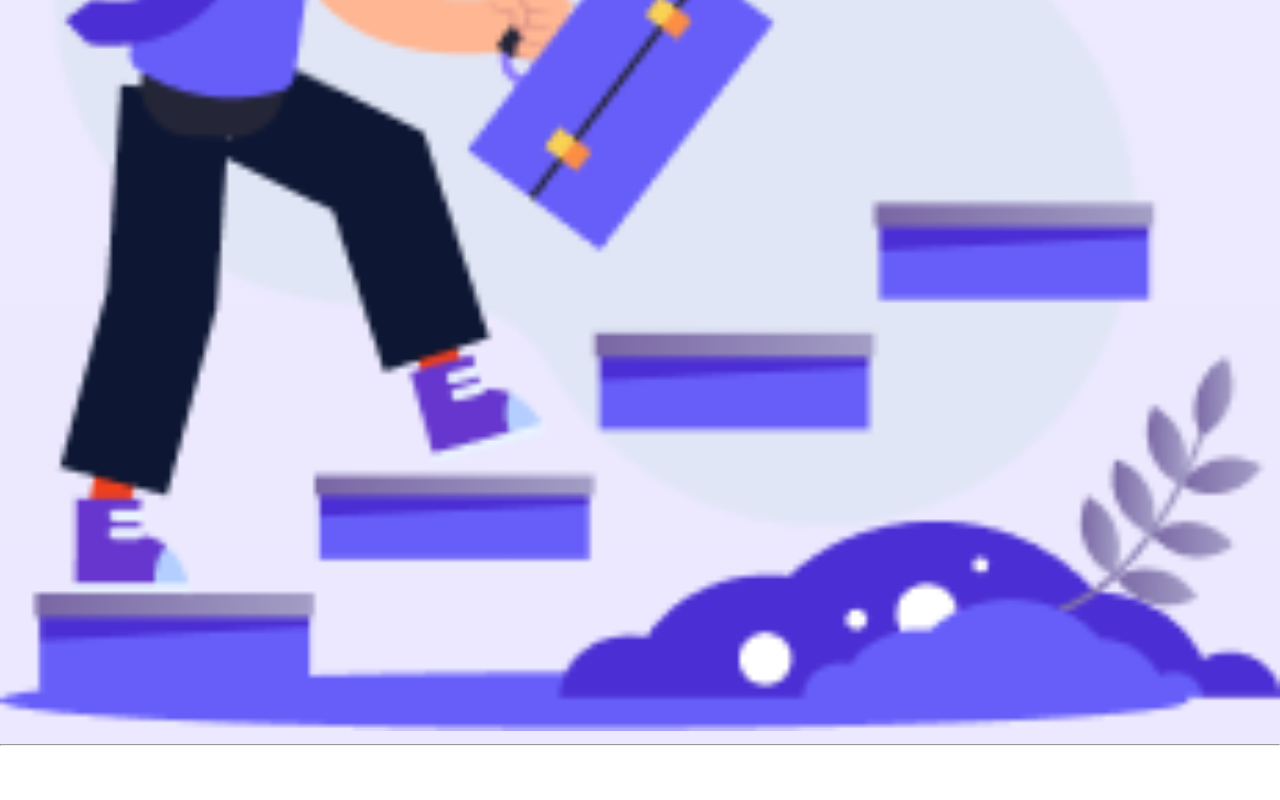
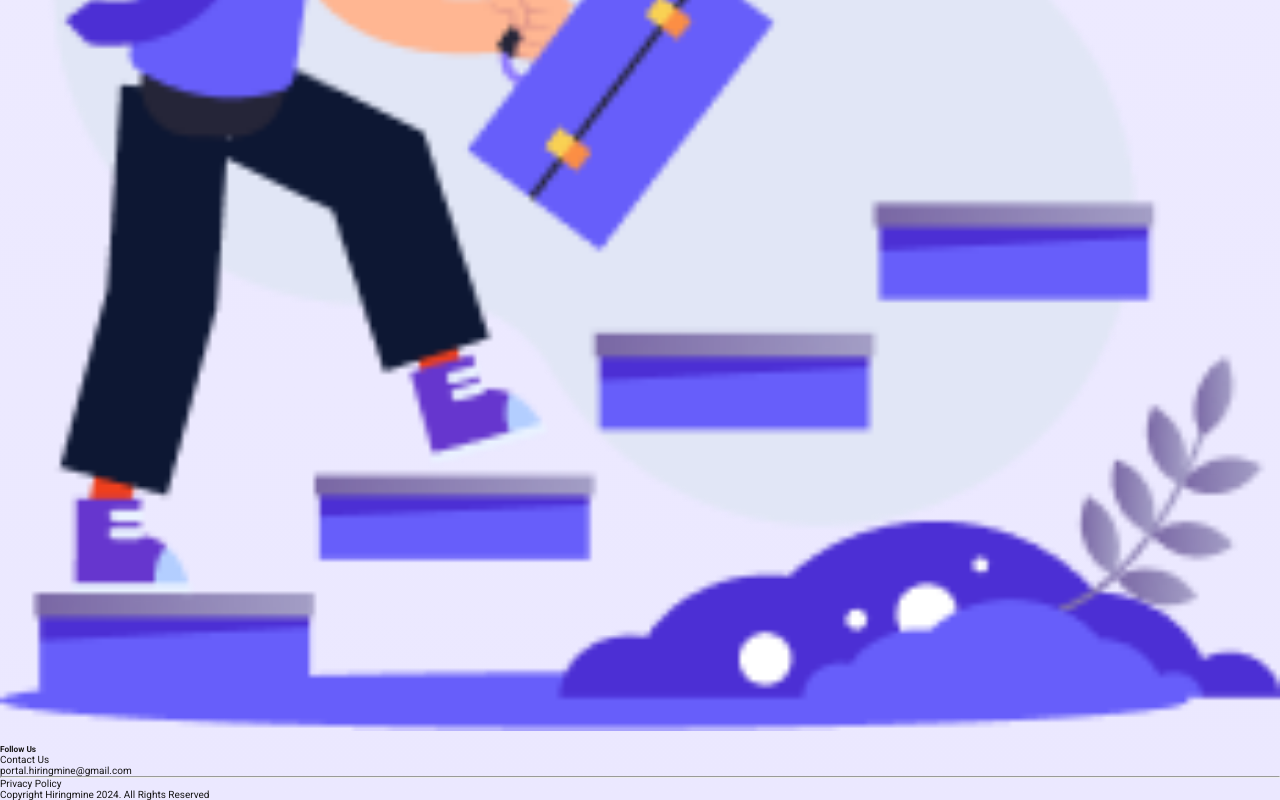
Before and after one commit to hamz-aa/hiring-mine-ui, a React (Vite) app: page / in a window 1280 px wide. Shown: the part 3329-4129 px from the top of the page. Before the commit the page ends 4075 px from the top, so only its background shows below. Built offline with nearby package versions, Linux system fonts and the light colour scheme.

Commit message:
updated footer

```diff
--- a/src/components/Footer.jsx
+++ b/src/components/Footer.jsx
@@ -17,16 +17,16 @@ const Footer = () => {
       <Left>
         <Logo />
         <Text></Text>
-        <SubHeading></SubHeading>
+        <SubHeading>Follow Us</SubHeading>
         <SocialMediaIcons></SocialMediaIcons>
       </Left>
       <Right>
-        <BoldText></BoldText>
-        <EmailContent></EmailContent>
+        <BoldText>Contact Us</BoldText>
+        <EmailContent>portal.hiringmine@gmail.com</EmailContent>
       </Right>
       <Hr />
-      <Text></Text>
-      <Text></Text>
+      <Text>Privacy Policy</Text>
+      <Text>Copyright Hiringmine 2024. All Rights Reserved</Text>
     </Container>
   );
 };
```
